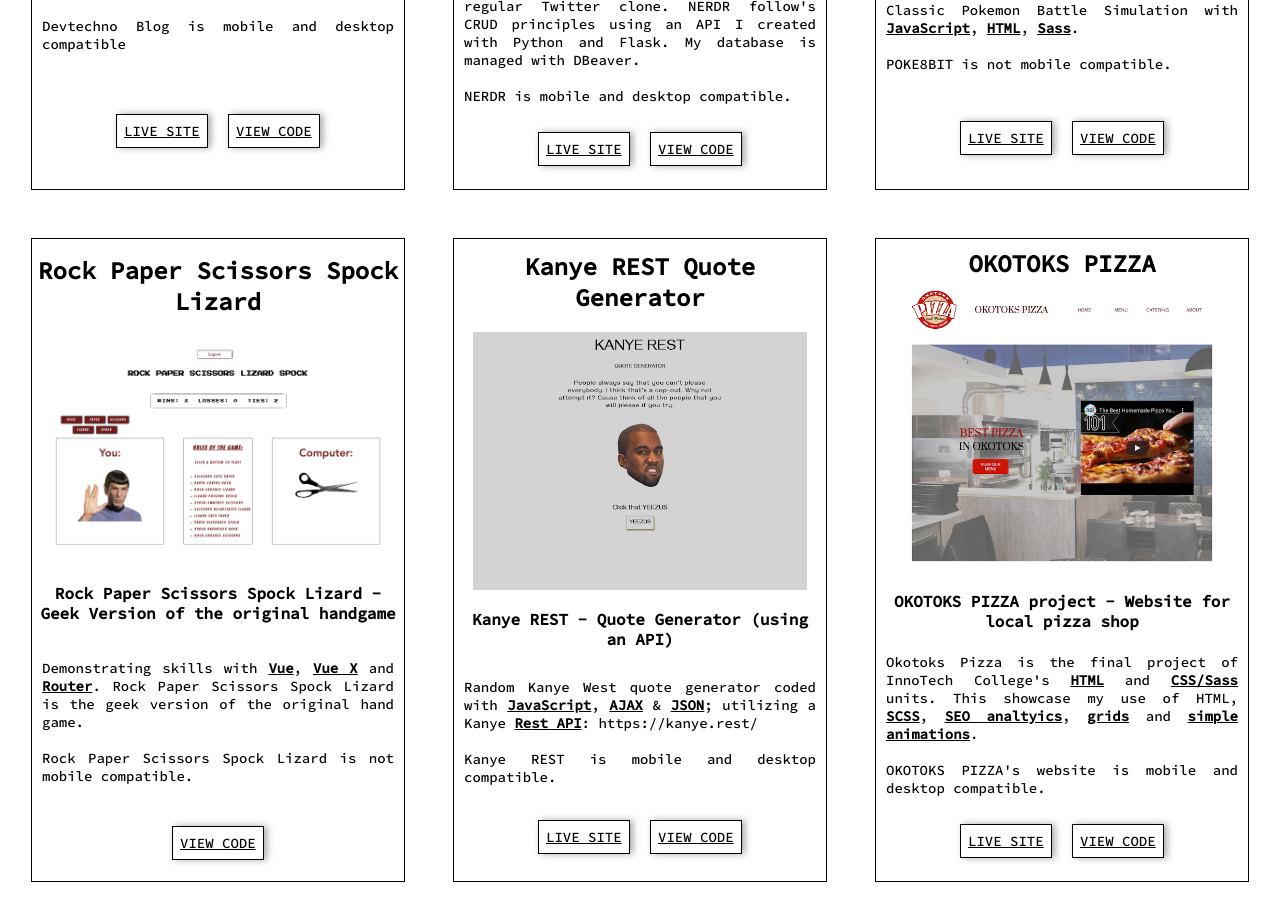
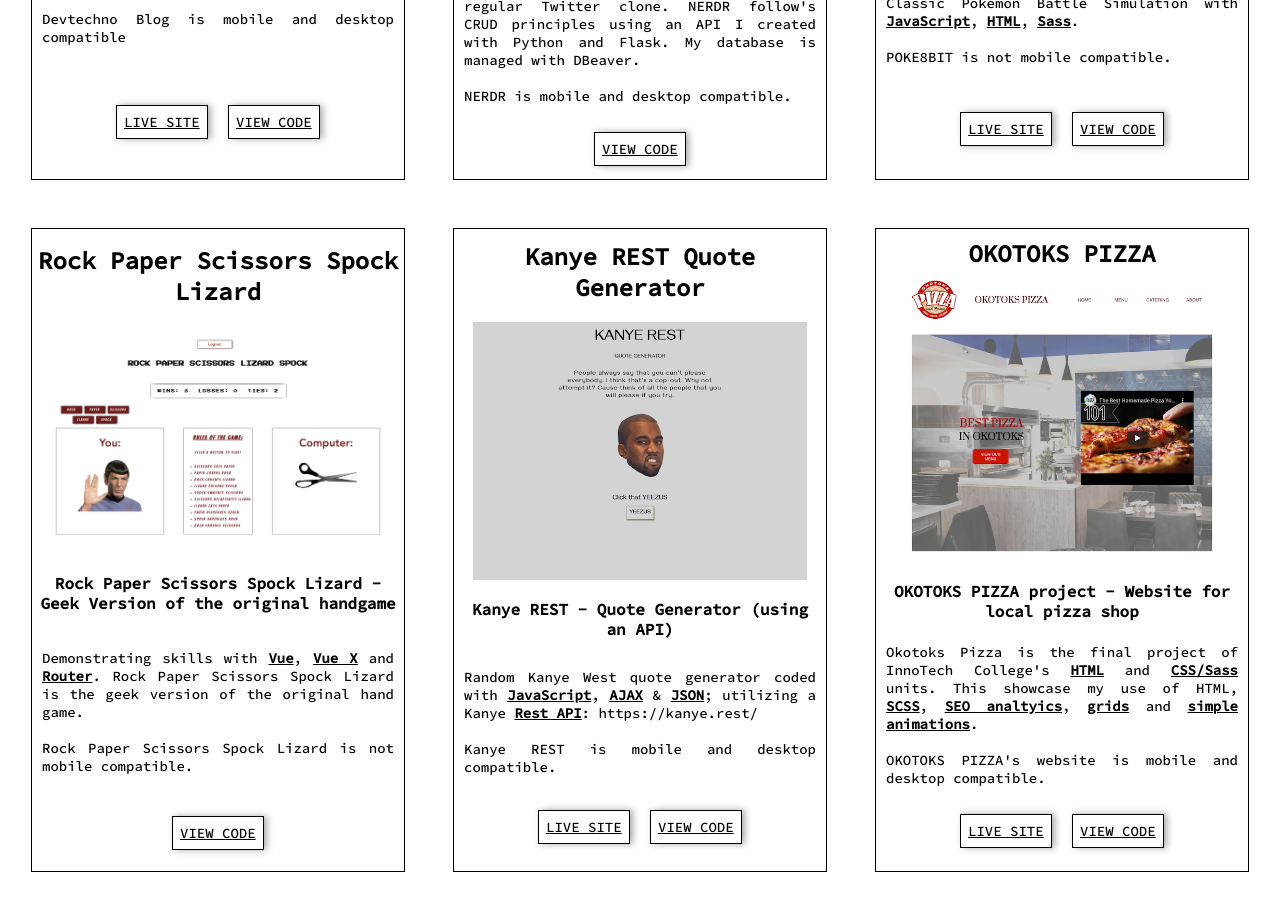
Before and after one commit to rainerb16/portfolio, a Vue app: page /#/portfolio in a window 1280 px wide. Shown: the part 1520-2440 px from the top of the page. Built offline with nearby package versions, Linux system fonts and the light colour scheme; what vuejs-twitter-feed would draw is missing.

Commit message:
Update portfolio project links

```diff
--- a/src/components/About.vue
+++ b/src/components/About.vue
@@ -30,8 +30,8 @@
       DJ and audio engineer, I also co-own an electronic music label called OBSKUR MUSIC. We use
       this platform to showcase music from marginalized artists looking to be heard.<br /><br />
 
-      Things I do with my spare time include music production, music mastering,
-      camping, fishing, and playing old school retro 2d games.<br /><br />
+      Things I do with my spare time include electronic music production and music mastering.
+      <br /><br />
 
       <h4
         id="tech-stack"
--- a/src/components/MainContent.vue
+++ b/src/components/MainContent.vue
@@ -32,13 +32,13 @@
       alt="Side Profile of Rainer"
       class="animate__animated animate__fadeInLeftBig animate__delay-5s	5s"
     />
-    <div class="animate__animated animate__fadeIn animate__delay-5s	5s">
+    <!-- <div class="animate__animated animate__fadeIn animate__delay-5s	5s">
       <h4 id="challenge">
         <a href="https://devtechno.netlify.app/" target="_blank"
           >VIEW my Dev.Techno Blog</a
         ><br /><br />
       </h4>
-    </div>
+    </div> -->
   </div>
 </template>
 
@@ -69,6 +69,7 @@
   justify-items: center;
   letter-spacing: 5px;
   margin-top: 10vh;
+  text-align: center;
 }
 p {
   font-family: "Source Code Pro", monospace;
--- a/src/components/PortfolioContent.vue
+++ b/src/components/PortfolioContent.vue
@@ -22,7 +22,7 @@
         </p>
         <div id="project-links">
           <p id="link">
-            <a href="https://loopmachina.tk/" target="_blank">LIVE SITE</a>
+            <a href="https://loop-machina.netlify.app/" target="_blank">LIVE SITE</a>
           </p>
           <p id="link">
             <a href="https://github.com/rainerb16/MVP-Loop-Machina" target="_blank"
@@ -102,10 +102,7 @@
           with Python and Flask. My database is managed with DBeaver.<br /><br />
           NERDR is mobile and desktop compatible.
         </p>
-        <div id="project-links">
-          <p id="link">
-            <a href="https://nerdr.ml/" target="_blank">LIVE SITE</a>
-          </p>
+        <div id="project-link-single">
           <p id="link">
             <a href="https://github.com/rainerb16/Vue-Tweeter" target="_blank">VIEW CODE</a>
           </p>
@@ -124,7 +121,7 @@
         </p>
         <div id="project-links">
           <p id="link">
-            <a href="https://poke8bit.ml/" target="_blank">LIVE SITE</a>
+            <a href="https://poke8bit.netlify.app/" target="_blank">LIVE SITE</a>
           </p>
           <p id="link">
             <a href="https://github.com/rainerb16/w10c-classic-pokemon-battle" target="_blank"
@@ -171,7 +168,7 @@
         </p>
         <div id="project-links">
           <p id="link">
-            <a href="https://kanyerest.ml/" target="_blank">LIVE SITE</a>
+            <a href="https://kanyerest.netlify.app/" target="_blank">LIVE SITE</a>
           </p>
           <p id="link">
             <a href="https://github.com/rainerb16/kanye-rest-api-generator" target="_blank"
@@ -195,7 +192,7 @@
         </p>
         <div id="project-links">
           <p id="link">
-            <a href="https://straightouttaokotoks.ml" target="_blank">LIVE SITE</a>
+            <a href="https://straightouttaokotoks.netlify.app/" target="_blank">LIVE SITE</a>
           </p>
           <p id="link">
             <a href="https://github.com/rainerb16/Okotoks-Pizza-Project" target="_blank"
```
Also changed, not shown: 1 other file (tests, documents, lock files or other folders).
